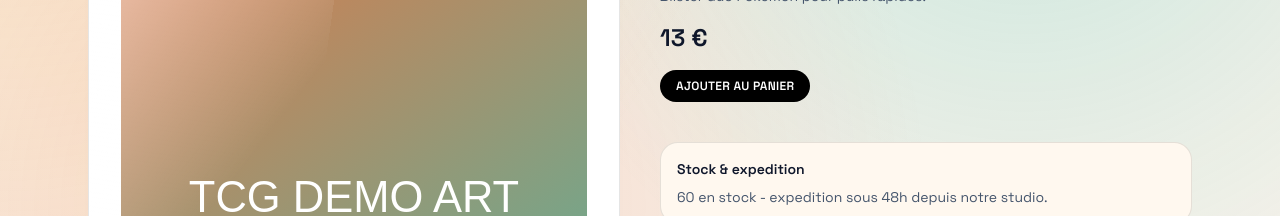
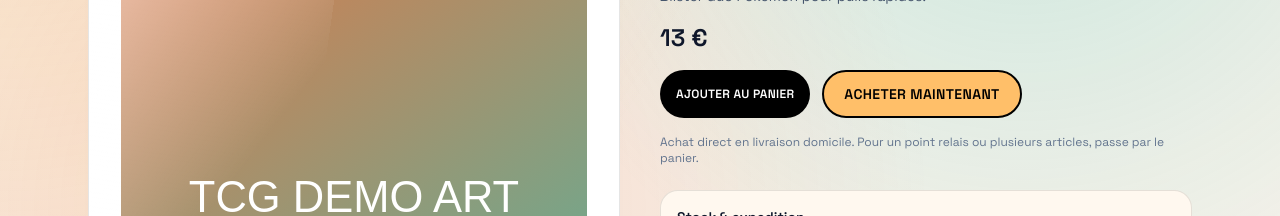
Before and after one commit to LoLoSenPai/e-com-tcg, a Next.js app: page /products/blister-duo-v-star in a window 1280 px wide. Shown: the part 354-570 px from the top of the page. Built offline with nearby package versions, Linux system fonts and the light colour scheme; no server answers; the database is empty.

Commit message:
feat: add Buy Now button component and integrate it into product page for direct purchase

```diff
--- a/src/app/products/[slug]/page.tsx
+++ b/src/app/products/[slug]/page.tsx
@@ -7,6 +7,7 @@ import {
   getLanguageFlagEmoji,
 } from "@/lib/format";
 import { AddToCartButton } from "@/components/add-to-cart-button";
+import { BuyNowButton } from "@/components/buy-now-button";
 import { ProductCard } from "@/components/product-card";
 import type { Metadata } from "next";
 
@@ -152,11 +153,18 @@ export default async function ProductPage({ params }: ProductPageProps) {
               </span>
             ) : null}
           </div>
-          <AddToCartButton
-            slug={product.slug}
-            label={outOfStock ? "Rupture de stock" : "Ajouter au panier"}
-            disabled={outOfStock}
-          />
+          <div className="flex flex-wrap gap-3">
+            <AddToCartButton
+              slug={product.slug}
+              label={outOfStock ? "Rupture de stock" : "Ajouter au panier"}
+              disabled={outOfStock}
+            />
+            <BuyNowButton slug={product.slug} disabled={outOfStock} />
+          </div>
+          <p className="text-xs text-slate-500">
+            Achat direct en livraison domicile. Pour un point relais ou plusieurs
+            articles, passe par le panier.
+          </p>
           <div className="mt-6 rounded-2xl border border-black/10 bg-[var(--surface)] p-4 text-sm text-slate-600">
             <p className="font-semibold text-slate-900">Stock & expedition</p>
             <p className="mt-2">
--- /dev/null
+++ b/src/components/buy-now-button.tsx
@@ -0,0 +1,55 @@
+"use client";
+
+import { useState } from "react";
+
+type BuyNowButtonProps = {
+  slug: string;
+  disabled?: boolean;
+};
+
+export function BuyNowButton({ slug, disabled }: BuyNowButtonProps) {
+  const [loading, setLoading] = useState(false);
+
+  async function handleBuyNow() {
+    if (disabled || loading) {
+      return;
+    }
+
+    setLoading(true);
+    try {
+      const response = await fetch("/api/checkout", {
+        method: "POST",
+        headers: { "Content-Type": "application/json" },
+        body: JSON.stringify({
+          items: [{ slug, quantity: 1 }],
+          deliveryMode: "home",
+        }),
+      });
+      const payload = await response.json();
+      if (payload.url) {
+        window.location.href = payload.url;
+        return;
+      }
+      throw new Error(payload.error || "Checkout failed");
+    } catch (error) {
+      console.error(error);
+      const message =
+        error instanceof Error
+          ? error.message
+          : "Impossible de lancer l'achat direct.";
+      alert(message);
+      setLoading(false);
+    }
+  }
+
+  return (
+    <button
+      type="button"
+      onClick={handleBuyNow}
+      disabled={disabled || loading}
+      className="rounded-full border-2 border-black bg-[var(--accent-3)] px-5 py-3 text-sm font-semibold uppercase tracking-wide text-black transition hover:-translate-y-0.5 disabled:cursor-not-allowed disabled:opacity-60"
+    >
+      {loading ? "Redirection..." : "Acheter maintenant"}
+    </button>
+  );
+}
```
